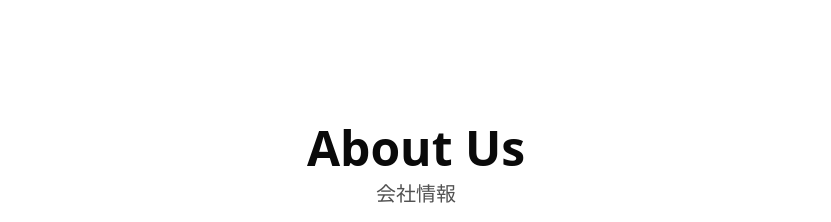
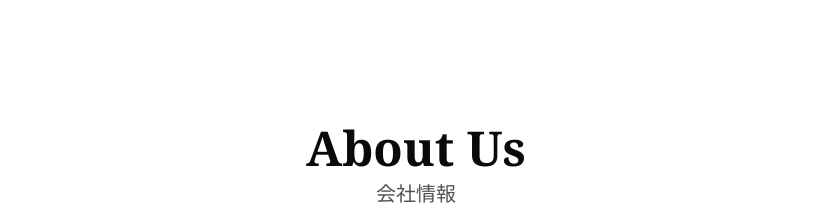
Before and after one commit to teppe049/sauna-travel-hp, a Next.js app in the folder sauna-travel-hp/: page / in a window 1280 px wide. Shown: the part 3240-3462 px from the top of the page, without its empty margins (224-1055 px from the left). Built offline with nearby package versions, Linux system fonts and the light colour scheme.

Commit message:
fix: about usのfont変更

```diff
--- a/sauna-travel-hp/src/app/components/info/company-info.tsx
+++ b/sauna-travel-hp/src/app/components/info/company-info.tsx
@@ -26,7 +26,7 @@ export default function CompanyInfo() {
         <div className="py-16 px-4 lg:px-40">
             <div className="max-w-3xl mx-auto space-y-6">
                 <div className="space-y-2">
-                    <h2 className="text-neutral-950 font-bold text-3xl md:text-5xl text-center">About Us</h2>
+                    <h2 className="text-neutral-950 font-bold text-3xl md:text-5xl text-center font-serif">About Us</h2>
                     <p className="text-base md:text-lg lg:text-xl text-center text-neutral-600">会社情報</p>
                 </div>
                 <div>
```
